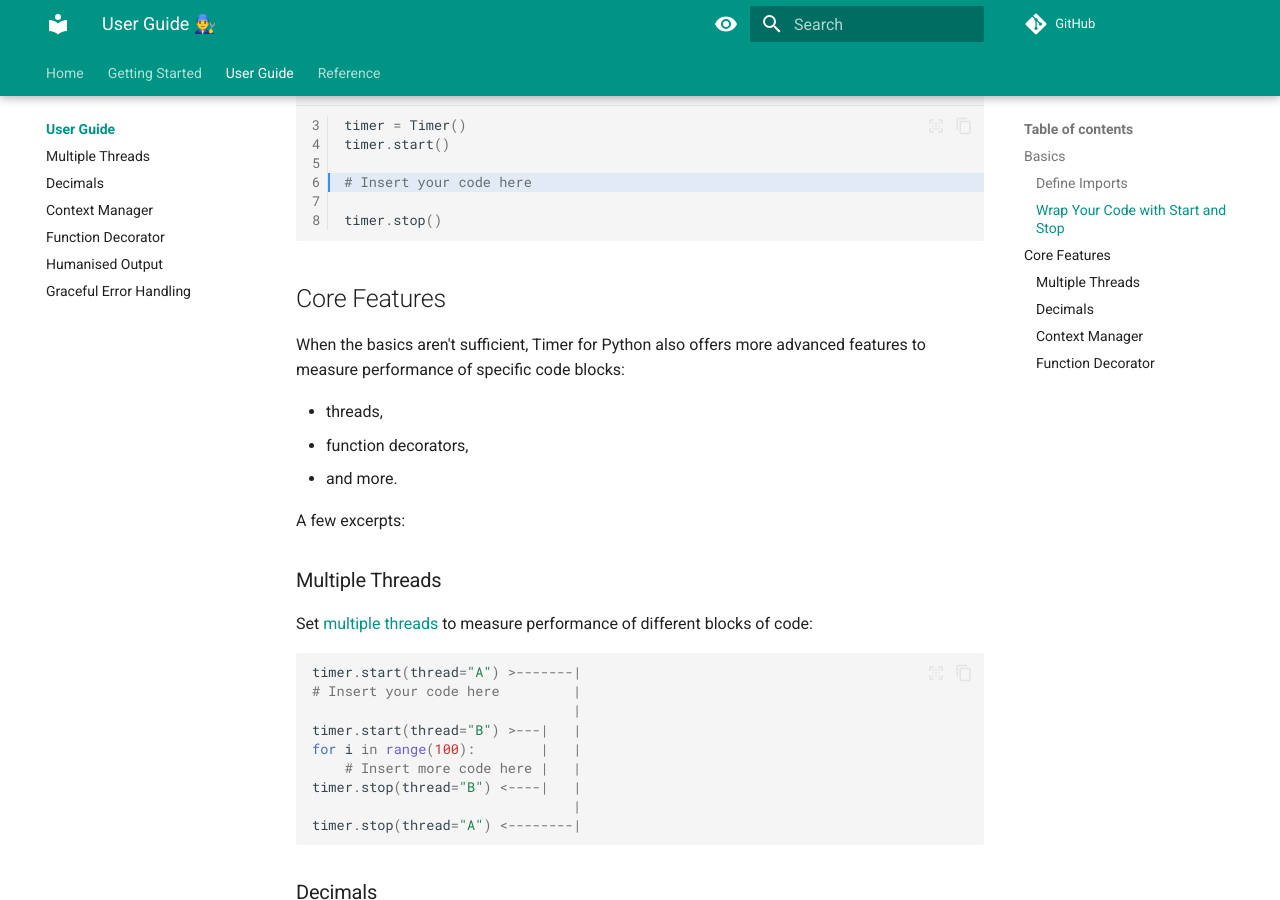
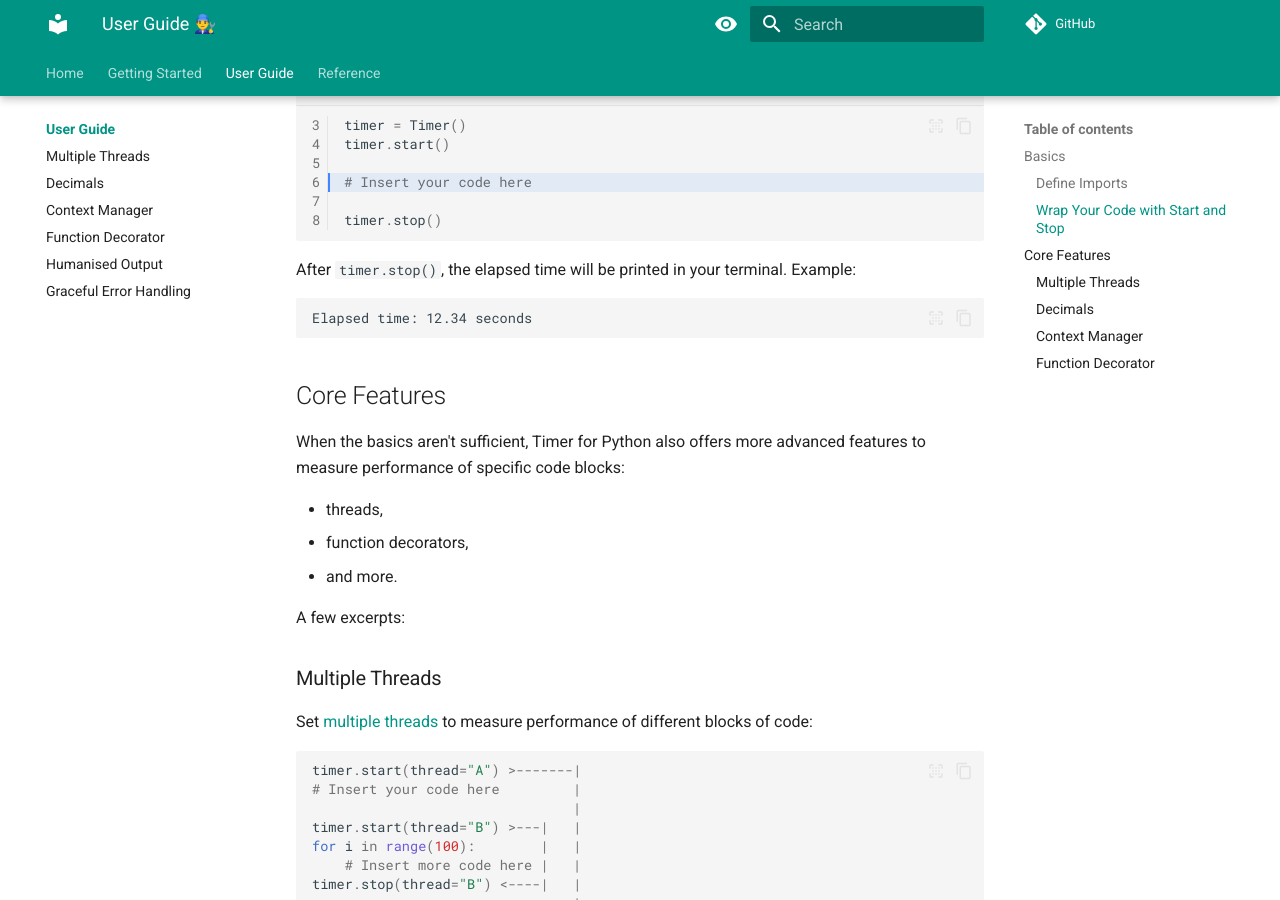
Before and after one commit to jakob-bagterp/timer-for-python, an MkDocs documentation site: the page built from docs/user-guide/index.md, in a window 1280 px wide and 900 px high, scrolled down 659 px. Built offline with MkDocs 1.6.1 and Material for MkDocs 9.7.7, drawn with Linux system fonts in a browser that asks for light colours; comment, search, counter and statistics services are not loaded; the version menu is left out.

Commit message:
Add example terminal output to user guide intro page plus minor grammar update to keep text consistent.

````diff
--- a/docs/user-guide/index.md
+++ b/docs/user-guide/index.md
@@ -26,6 +26,12 @@ timer.start()
 # Insert your code here
 
 timer.stop()
+```
+
+After `timer.stop()`, the elapsed time will be printed in your terminal. Example:
+
+```text title=""
+Elapsed time: 12.34 seconds
 ```
 
 ## Core Features
````
Also changed, not shown: docs/getting-started/index.md (+1 -1 lines), docs/index.md (+1 -1 lines).
